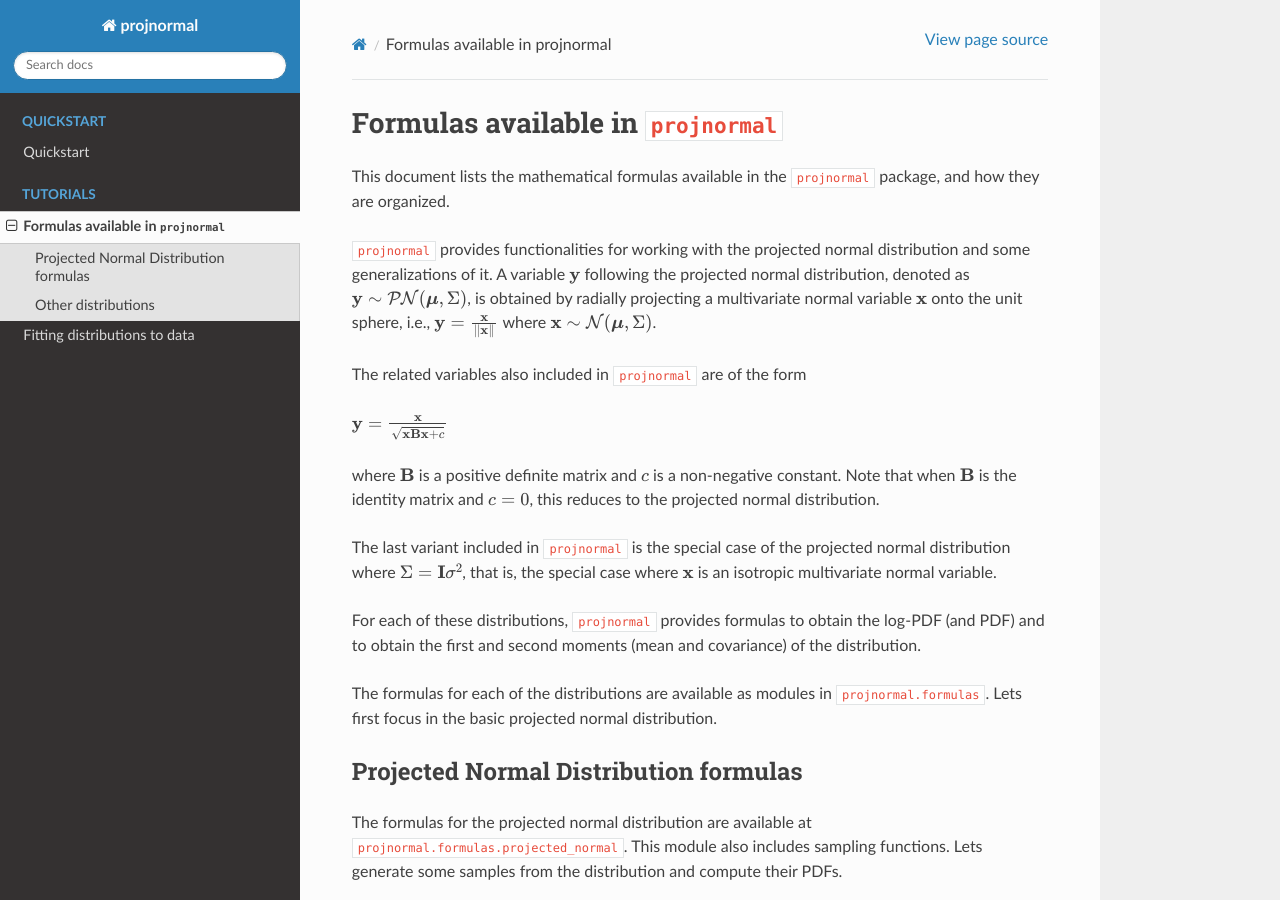
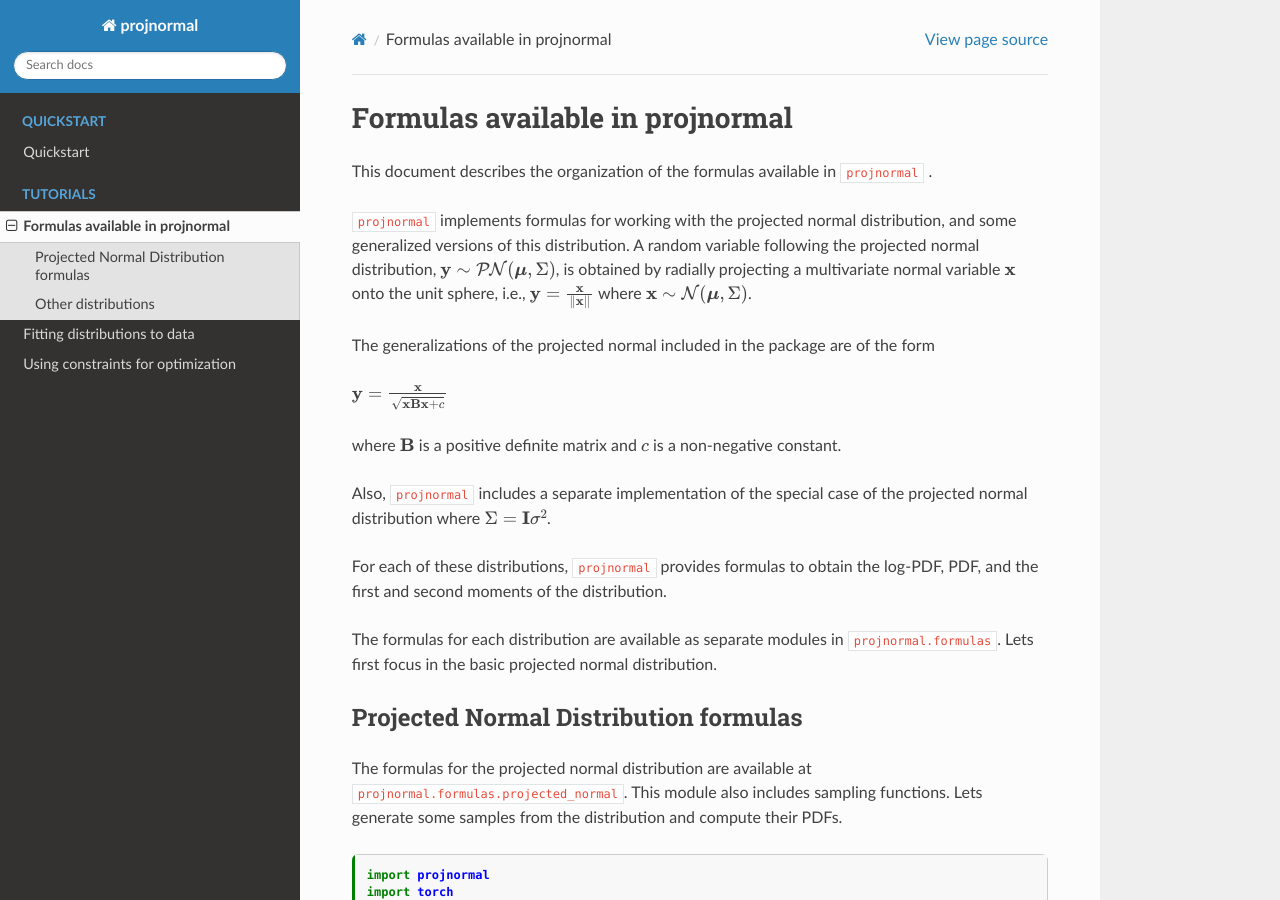
Before and after one commit to dherrera1911/projnormal, a Sphinx documentation site: the page built from docs/source/tutorials/formulas.md, in a window 1280 px wide and 900 px high. Built offline with Sphinx 7.4.7 and the Read the Docs theme 3.1.0, drawn with Linux system fonts in a browser that asks for light colours.

Commit message:
Add and tidy tutorialst

```diff
--- a/docs/source/tutorials/formulas.md
+++ b/docs/source/tutorials/formulas.md
@@ -11,38 +11,39 @@ kernelspec:
   name: python3
 ---
 
-# Formulas available in `projnormal`
+# Formulas available in projnormal
 
-This document lists the mathematical formulas available in the `projnormal` package,
-and how they are organized.
+This document describes the organization of the formulas
+available in `projnormal` .
 
-`projnormal` provides functionalities for working with the
-projected normal distribution and some generalizations of it.
-A variable $\mathbf{y}$ following the projected normal distribution,
-denoted as $\mathbf{y} \sim \mathcal{PN}(\boldsymbol{\mu}, \Sigma)$,
+`projnormal` implements formulas for working with the
+projected normal distribution, and some generalized versions
+of this distribution.
+A random variable following the projected normal distribution,
+$\mathbf{y} \sim \mathcal{PN}(\boldsymbol{\mu}, \Sigma)$,
 is obtained by radially projecting a multivariate normal variable $\mathbf{x}$
 onto the unit sphere, i.e.,
 $\mathbf{y} = \frac{\mathbf{x}}{\|\mathbf{x}\|}$
 where $\mathbf{x} \sim \mathcal{N}(\boldsymbol{\mu}, \Sigma)$.
 
-The related variables also included in `projnormal` are of the form
+The generalizations of the projected normal included
+in the package are of the form
 
 $\mathbf{y} = \frac{\mathbf{x}}{\sqrt{\mathbf{x} \mathbf{B} \mathbf{x} + c}}$
 
-where $\mathbf{B}$ is a positive definite matrix and $c$ is a non-negative constant.
-Note that when $\mathbf{B}$ is the identity matrix and $c = 0$,
-this reduces to the projected normal distribution.
+where $\mathbf{B}$ is a positive definite matrix and $c$
+is a non-negative constant.
 
-The last variant included in `projnormal` is the special case of
-the projected normal distribution where $\Sigma = \mathbf{I} \sigma^2$, that is,
-the special case where $\mathbf{x}$ is an isotropic multivariate normal variable.
+Also, `projnormal` includes a separate implementation
+of the special case of the projected normal distribution
+where $\Sigma = \mathbf{I} \sigma^2$.
 
 For each of these distributions, `projnormal` provides formulas
-to obtain the log-PDF (and PDF) and to obtain the first
-and second moments (mean and covariance) of the distribution.
+to obtain the log-PDF, PDF, and the first
+and second moments of the distribution.
 
-The formulas for each of the distributions are available
-as modules in `projnormal.formulas`. Lets first
+The formulas for each distribution are available
+as separate modules in `projnormal.formulas`. Lets first
 focus in the basic projected normal distribution.
 
 ## Projected Normal Distribution formulas
```
Also changed, not shown: docs/source/index.md (+1 -0 lines), docs/source/tutorials/constraints.md (added, +330 -0 lines), docs/source/tutorials/fitting.md (+21 -19 lines).
